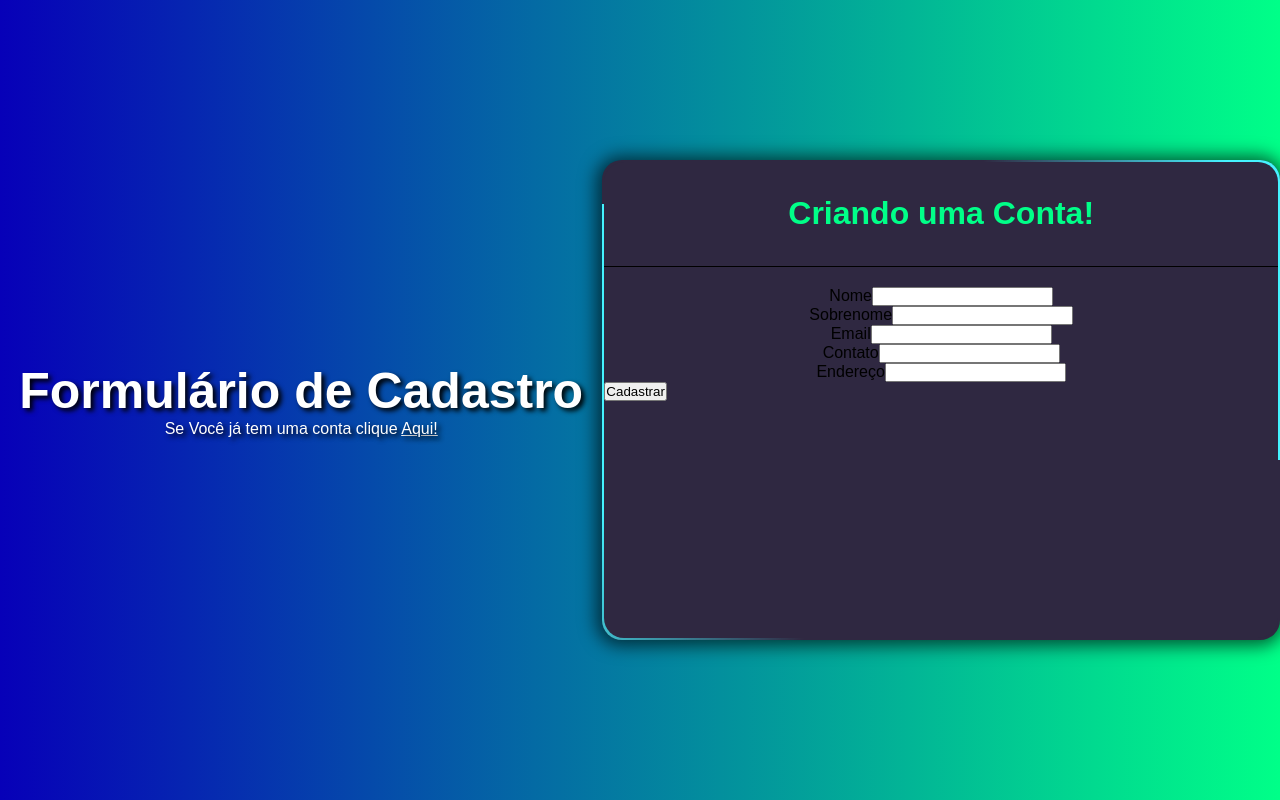
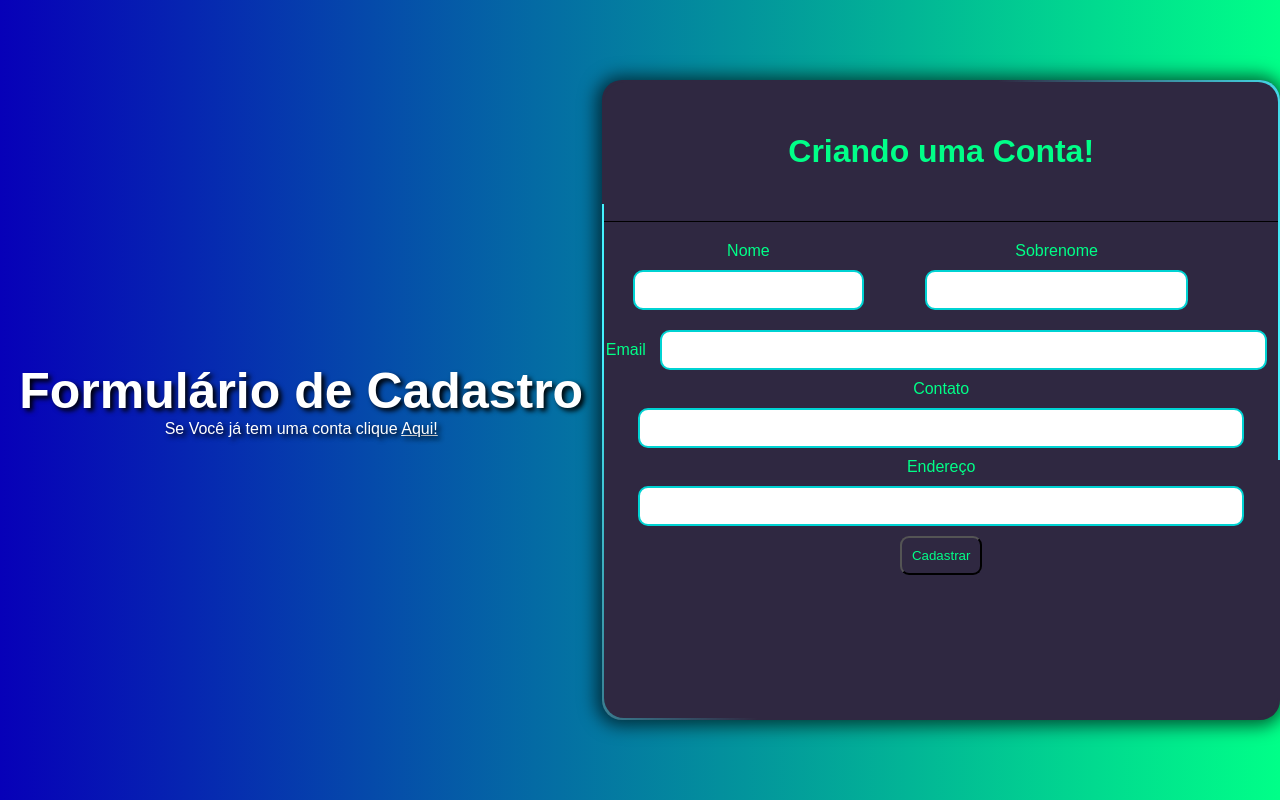
Before and after one commit to PedroH04/Curso_Cni_Cadastro, a plain HTML site: page Curso Cadastro/index.html in a window 1280 px wide. Drawn offline with Linux system fonts and the light colour scheme; a web font is replaced by a local one.

Commit message:
Atualizações
Novas Atualizações em breve.

```diff
--- a/Curso Cadastro/index.html
+++ b/Curso Cadastro/index.html
@@ -5,6 +5,7 @@
     <meta http-equiv="X-UA-Compatible" content="IE=edge">
     <meta name="viewport" content="width=device-width, initial-scale=1.0">
     <link rel="stylesheet" href="style.css">
+    <link rel="icon" href="img-logo-page/pngwing.com.png">
 
     <title>Cadastre-se No Nosso Site!</title>
 </head>
@@ -17,7 +18,7 @@
         </div>
         <div class="subtexto">
             <p>Se Você já tem uma conta clique
-                <a href="#">Aqui!</a>
+                <a href="https://signup.leagueoflegends.com/pt-br/signup/redownload">Aqui!</a>
             </p>
         </div>
     </header>
@@ -34,34 +35,34 @@
 
         <div class="textfield" id="nome">
             <label for="nome" id="label_nome" class="form_label">Nome</label>
-            <input type="text" name="nome"  id="input_nome" class="inputs_form">
+            <input type="text" name="nome"  id="input_nome" class="inputs_form" required>
         </div>
 
         <div class="textfield">
             <label for="sobrenome" id="label_sobrenome" class="form_label">Sobrenome</label>
-            <input type="text" name="sobrenome"  id="input_sobrenome" class="inputs_form" >
+            <input type="text" name="sobrenome"  id="input_sobrenome" class="inputs_form" required >
         </div>
     </div>
 
             <div class="textfield">
             <label for="email" id="label_email" class="form_label">Email</label>
-            <input type="email" name="email"  id="input_Email" class="inputs_form">
+            <input type="email" name="email"  id="input_Email" class="inputs_form" required>
         </div>
 
         <div class="textfield">
             <label for="contato" id="label_contanto" class="form_label">Contato</label>
-            <input type="text" name="contato"  id="input_Contato" class="inputs_form">
+            <input type="text" name="contato"  id="input_Contato" class="inputs_form" required>
         </div>
 
             <div class="textfield">
                 <label id="label_endereço" for="endereço" class="form_label">Endereço</label>
-                <input type="text" name="endereço"  id="input_Endereço" class="inputs_form">
+                <input type="text" name="endereço"  id="input_Endereço" class="inputs_form" required>
             </div>
 
    <!------------- Botão do Formulario---------------->
 
             <div id="form_btn">
-                <input type="button" name="btn" value="Cadastrar" id="btn">
+                <input type="submit" name="btn" value="Cadastrar" id="btn">
             </div>
         </form>
     </main>
--- a/Curso Cadastro/style.css
+++ b/Curso Cadastro/style.css
@@ -24,7 +24,7 @@ body{
 
 main{
     width: 90vh;
-    height: 60vh;
+    height: 80vh;
 
     display: flex;
     justify-content: center;
@@ -49,8 +49,12 @@ header{
 div.textoprincipal{
     font-size: 25px;
     text-shadow: 1px solid black;
-    font-weight: bold
+    font-weight: bold;
 
+}
+
+div.subtexto{
+    font-weight: 100;
 }
 
 header .subtexto a{
@@ -122,8 +126,53 @@ form{
 
 /*------------  Configuraçoes de Inputs/labels e animações  ---------*/
 .textfield{
+    position: relative;
+    text-align: center;
+    color: #00ff88;
+
+}
+
+.div_nome_sobrenome{
     display: flex;
-    flex-direction: row;
+    margin-left: 0px;
+}
+
+.div_nome_sobrenome input{
+    width: 80%;
+}
+
+.inputs_form{
+    width: 90%;
+    height: 40px;
+    color: black;
+    border: 2px solid rgb(0, 211, 211);
+    border-radius: 10px;
+    padding: 0 20px;
+    margin: 10px;
+    outline: none;
+}
+
+.inputs_form:focus{
+    background-color: #ADD8E6;
+}
+
+/*------------ Botão estilização e animação ------------*/
+
+#form_btn{
+    width: 100%;
+    display: flex;
     justify-content: center;
-    align-items: center;
 }
+
+#btn{
+    cursor: pointer;
+    padding: 10px;
+    border-radius: 9px;
+    background: transparent;
+    color: #00ff88;
+    transition: background .5s ease;
+}
+
+#btn:hover{
+    background: white;
+}
```
Also changed, not shown: Curso Cadastro/img-logo-page/pngwing.com.png (added).
